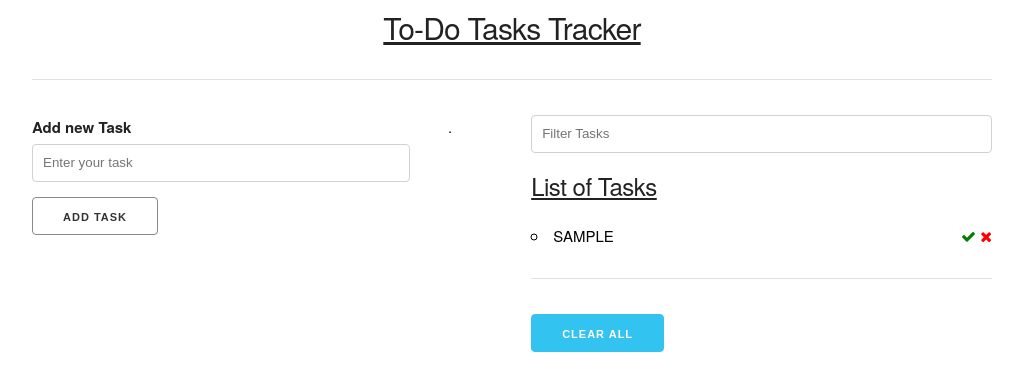
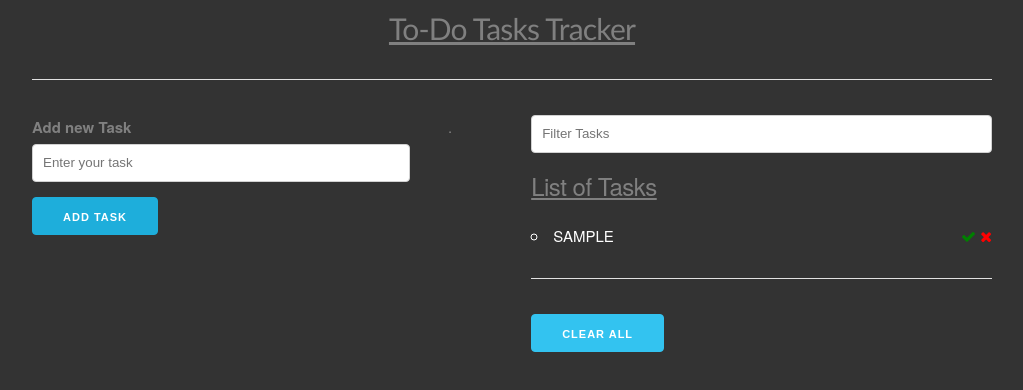
Before and after one commit to Vinodh-Ravindhran/Simple-To-do-List-Tracker-App, a plain HTML site: page index.html in a window 1280 px wide. Both pictures are taken after typing "Sample" into the empty fields and a click on the button "Add Task". Shown: the whole page, without its empty margins (128-1151 px from the left). Drawn offline with nearby package versions, Linux system fonts and the light colour scheme.

Commit message:
The CSS changes are added to the App.

```diff
--- a/JS/script.js
+++ b/JS/script.js
@@ -29,12 +29,12 @@ console.log(tasks)
 function addTask(e){
  //Create a new List Item with the check and remove icons
  const newTask = {
-            task : taskInput.value.toUpperCase(),
+            task : taskInput.value.trim().toUpperCase(),
             status : "Not completed"
               }
 
+if(newTask.task != ''){
 addItems(newTask.task, newTask.status);
-
 
 localStorage.getItem('tasks') ? tasks = JSON.parse(localStorage.getItem('tasks')) : tasks = []
 tasks.push(newTask);
@@ -43,7 +43,10 @@ localStorage.setItem('tasks', JSON.stringify(tasks));
 //Set the input field to blanks
 taskInput.value= '';
 }
-
+else {
+    alert("Enter a valid task")
+}
+}
 // Function to Add task items to the local storage
 function addItems(task,status){
     const list = document.createElement("li");
@@ -59,7 +62,7 @@ function addItems(task,status){
     }
     else{
         list.style.textDecoration = "none";
-        list.style.color = "black";
+        list.style.color = "white";
     }
     // Append it to List of Items
     taskList.appendChild(list);
@@ -71,16 +74,28 @@ function addItems(task,status){
 
 //Function to remove item
 function removeOrCompleteTask(e){
+
     if(e.target.classList.contains('fa-remove'))
         {
         tasks.forEach((taskItem,index)=>{
             if (taskItem.task.toUpperCase() ==
                 e.target.parentElement.parentElement.parentElement.textContent.trim().toUpperCase()){
                 tasks.splice(index,1)
+                console.log("Hi")
+            }
+            else{
+                console.log(taskItem.task.toUpperCase())
+                console.log(taskItem.task.toUpperCase().length)
+                console.log(e.target.parentElement.parentElement.parentElement.textContent.trim().toUpperCase())
+                console.log(e.target.parentElement.parentElement.parentElement.textContent.trim().toUpperCase().length)
+
+                console.log("else")
             }
         })
         e.target.parentElement.parentElement.parentElement.remove();
+        console.log(JSON.stringify(tasks))
         localStorage.setItem('tasks',JSON.stringify(tasks));
+
         }
     else if (e.target.classList.contains('fa-check'))
         {
@@ -91,7 +106,7 @@ function removeOrCompleteTask(e){
                 "line-through";
 
             (e.target.parentElement.parentElement.parentElement.style.color == "green") ?
-            e.target.parentElement.parentElement.parentElement.style.color= "black" :
+            e.target.parentElement.parentElement.parentElement.style.color= "white" :
             e.target.parentElement.parentElement.parentElement.style.color= "green";
 
             tasks.forEach((taskItem,index)=>{
--- a/index.html
+++ b/index.html
@@ -7,17 +7,18 @@
     <link rel="stylesheet" href="https://cdnjs.cloudflare.com/ajax/libs/skeleton/2.0.4/skeleton.css">
     <link rel="stylesheet" href="https://cdnjs.cloudflare.com/ajax/libs/skeleton/2.0.4/skeleton.min.css">
     <link href="https://stackpath.bootstrapcdn.com/font-awesome/4.7.0/css/font-awesome.min.css" rel="stylesheet" integrity="sha384-wvfXpqpZZVQGK6TAh5PVlGOfQNHSoD2xbE+QkPxCAFlNEevoEH3Sl0sibVcOQVnN" crossorigin="anonymous">
+    <link rel="stylesheet" href="styles/style.css">
 </head>
 <body>
 
 <div class="container">
-    <h4 style="text-align: center;"><u>To-Do Tasks Tracker</u></h4>
+    <h4 ><u>To-Do Tasks Tracker</u></h4>
     <hr>
     <div class="row">
         <div class="five columns">
             <label for="task">Add new Task</label>
             <input type="text" placeholder="Enter your task" name="task" class="u-full-width taskInput">
-            <input type="button" value="Add Task" id="addBtn">
+            <input type="button" value="Add Task" id="addBtn" class="button-primary">
         </div>
         <div class="one columns">
             <span>.</span>
--- /dev/null
+++ b/styles/style.css
@@ -0,0 +1,10 @@
+body{
+    background: #333;
+    color:grey;
+  }
+
+   h4{
+     text-align: center;
+     color :grey;
+     font-family:'Trebuchet MS', 'Lucida Sans Unicode', 'Lucida Grande', 'Lucida Sans', Arial, sans-serif;
+   }
```
